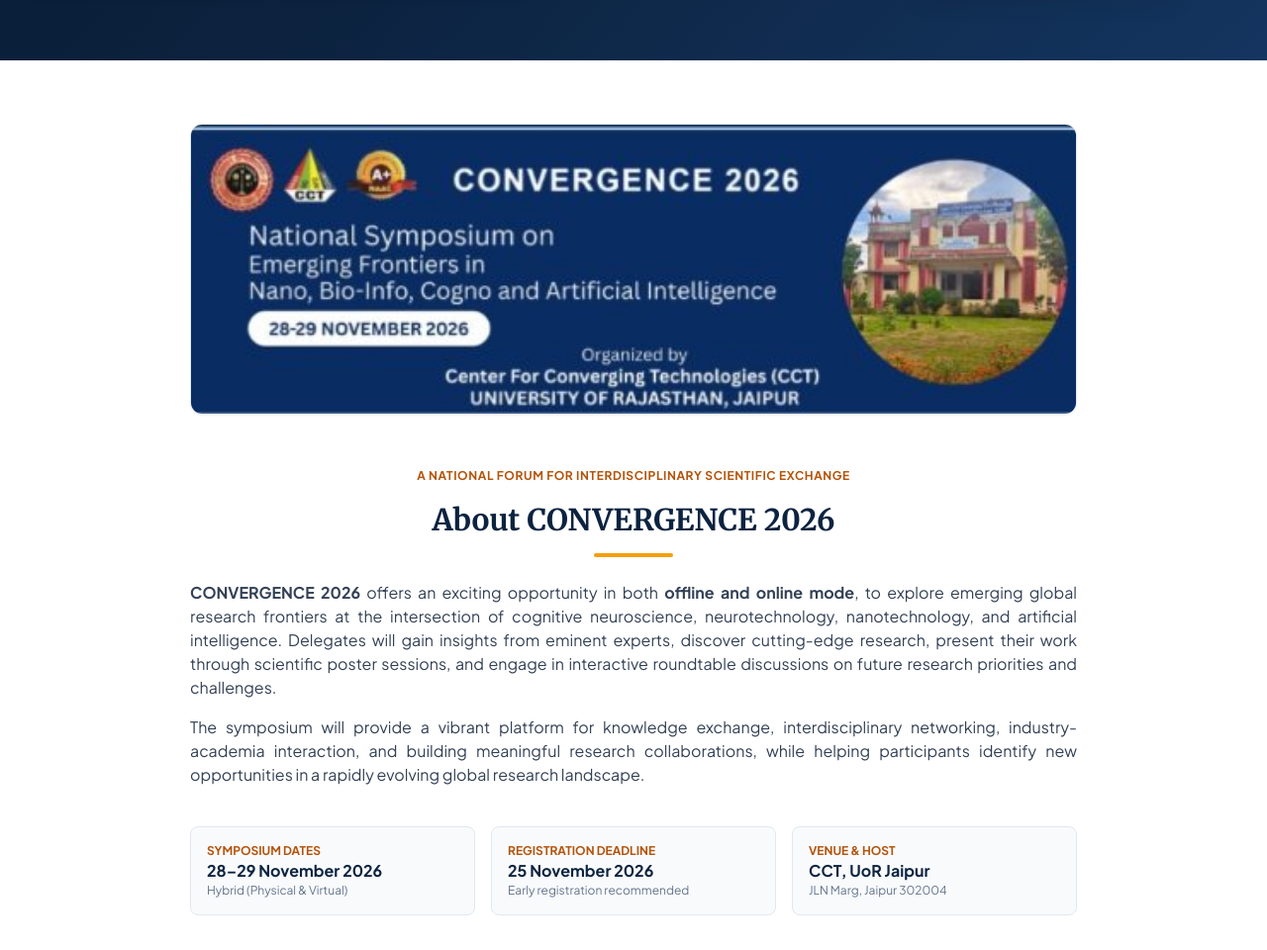
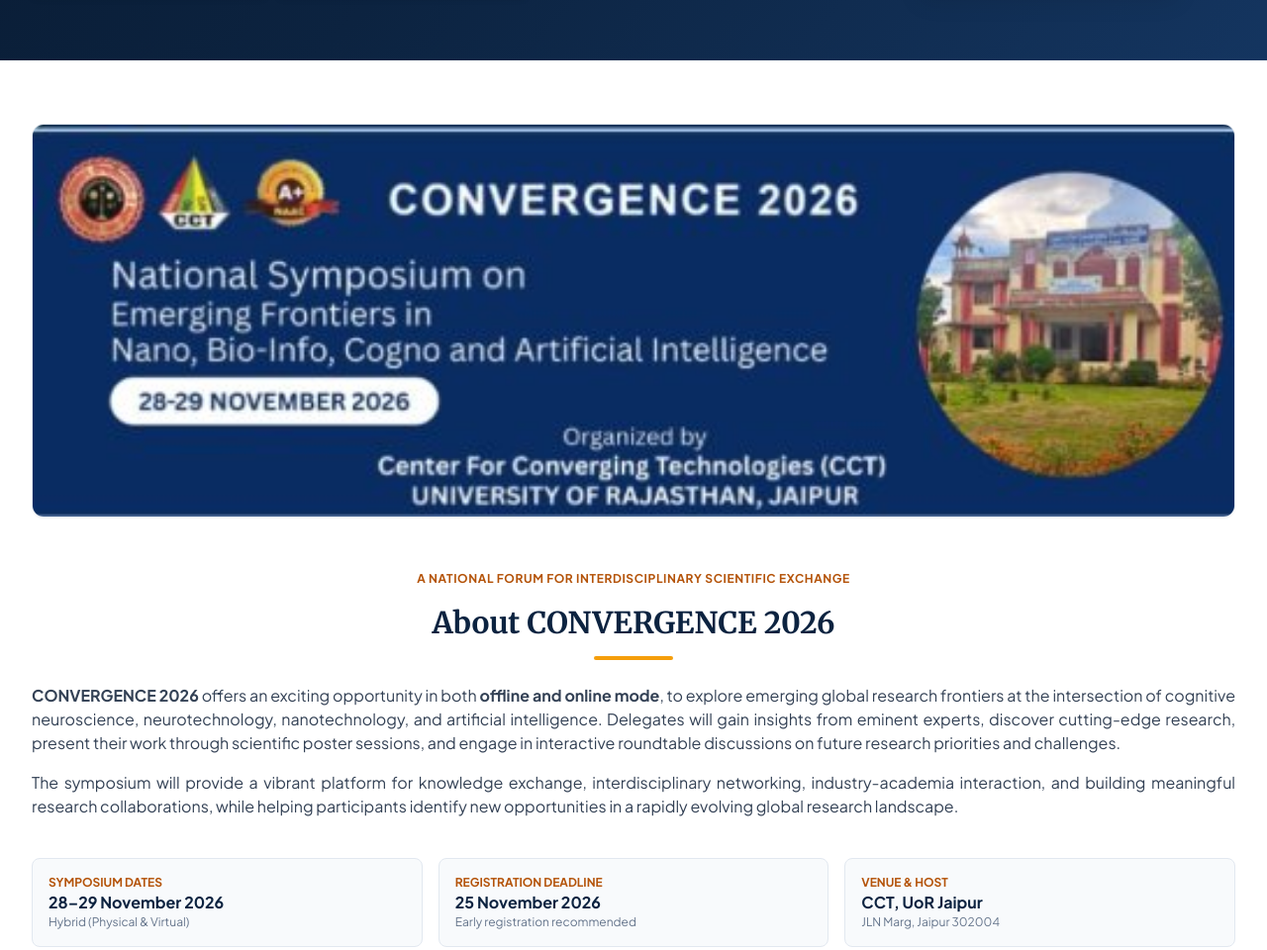
Before and after one commit to convergence26/convergence26.github.io, a plain HTML site: page index.html in a window 1280 px wide. Shown: the part 1020-1980 px from the top of the page at 99% size. Drawn offline with nearby package versions, Linux system fonts and the light colour scheme.

Commit message:
fix: expand about section width to max-w-7xl to match surrounding sections

```diff
--- a/index.html
+++ b/index.html
@@ -317,11 +317,11 @@
     <div class="max-w-7xl mx-auto px-4 sm:px-6 lg:px-8">
 
       <!-- Official CCT Banner Feature -->
-      <div class="max-w-4xl mx-auto mb-12 rounded-xl overflow-hidden border border-slate-200 shadow-sm">
+      <div class="max-w-7xl mx-auto mb-12 rounded-xl overflow-hidden border border-slate-200 shadow-sm">
         <img src="cct-banner.jpg" alt="Convergence 2026 CCT University of Rajasthan Banner" class="w-full h-auto object-cover">
       </div>
 
-      <div class="max-w-4xl mx-auto text-center space-y-4">
+      <div class="max-w-7xl mx-auto text-center space-y-4">
         <span class="text-amber-700 text-xs font-bold uppercase tracking-wider">A National Forum for Interdisciplinary Scientific Exchange</span>
         <h2 class="text-2xl sm:text-3xl font-bold text-univNavy">
           About CONVERGENCE 2026
```
